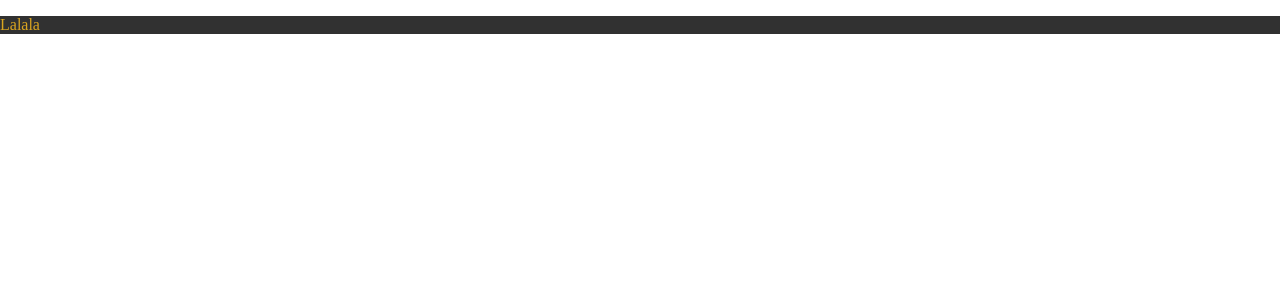
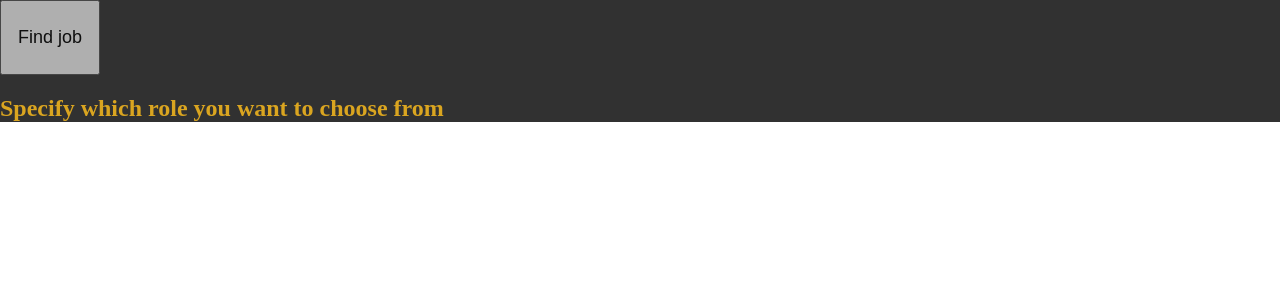
Before and after one commit to Erwan228/Melindas-job-chooser, a React (Create React App) app: page / in a window 1280 px wide. Both pictures are taken after a click on the button "Filter". Shown: the top 300 px of the page. Built offline with nearby package versions, Linux system fonts and the light colour scheme.

Commit message:
Update Filter.js

```diff
--- a/src/Filter.js
+++ b/src/Filter.js
@@ -3,7 +3,9 @@ const Filter = ({ changeView, currentView }) => {
 
     return (
         <div className="filter">
-            <p>Lalala</p>
+            <button className="topButton" onClick={() => changeView('result')}>Find job</button>
+            <h2>Specify which role you want to choose from</h2>
+            <p></p>
         </div>
     )
 }
```
